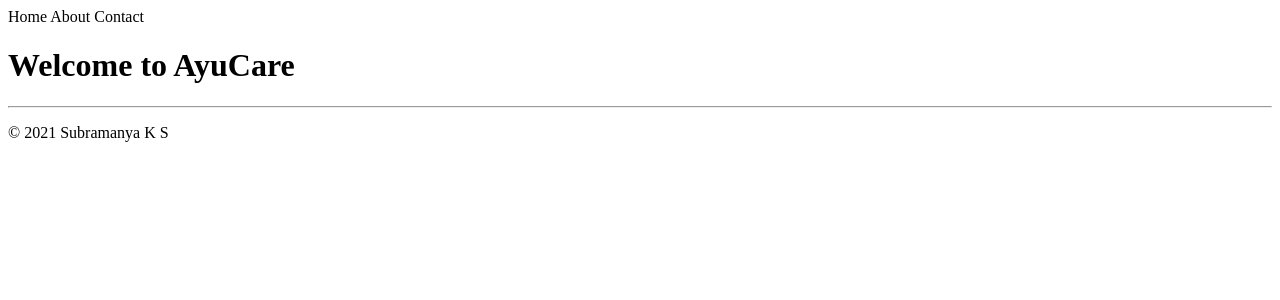
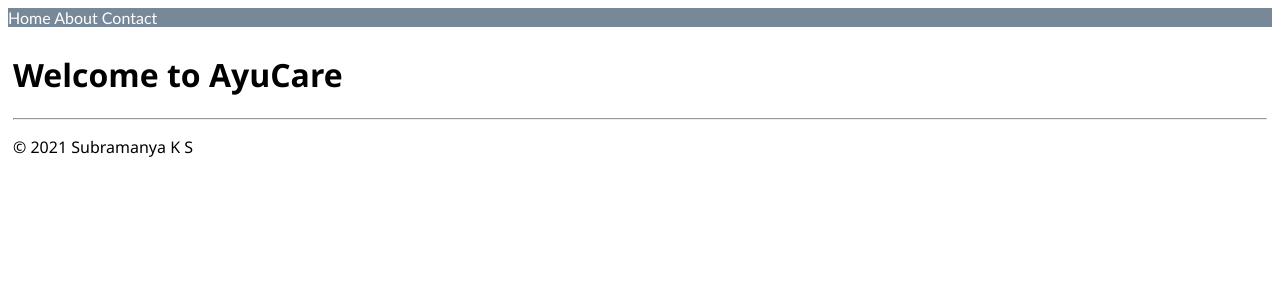
Before and after one commit to SubramanyaKS/AyuCareManagement, a Django app: page /home/ in a window 1280 px wide. Shown: the top 300 px of the page. Run offline with Django 3.2, Linux system fonts and the light colour scheme; parts of the project's set-up code (start-up, migrations or seed data) failed here and were passed over.

Commit message:
Third commit

```diff
--- a/Ayucare/urls.py
+++ b/Ayucare/urls.py
@@ -14,6 +14,7 @@ Including another URLconf
     2. Add a URL to urlpatterns:  path('blog/', include('blog.urls'))
 """
 from AyucareApp.views import nhome
+from AyucareApp.views import about
 from django.contrib import admin
 from django.urls import path
 
--- a/AyucareApp/templates/layout.html
+++ b/AyucareApp/templates/layout.html
@@ -1,21 +1,21 @@
 {% load static %}
-<!DOCTYPEhtml>
+<!DOCTYPE html>
 <html>
 <head>
-<metacharset="utf-8"/>
+<meta charset="utf-8"/>
 <title>{% block title %}{% endblock %}</title>
 
-<linkrel="stylesheet"type="text/css"href="{% static 'Ayucare/site.css' %}"/>
+<link rel="stylesheet" type="text/css" href="{% static 'site.css' %}"/>
 </head>
 
 <body>
-<divclass="navbar">
+<div class="navbar">
 <ahref="/home"class="navbar-brand">Home</a>
 <ahref="/about"class="navbar-item">About</a>
 <ahref="/contact"class="navbar-item">Contact</a>
 </div>
 
-<divclass="body-content">
+<div class="body-content">
     {% block content %}
     {% endblock %}
 <hr/>
```
Also changed, not shown: AyucareApp/views.py (line endings or trailing spaces), 1 other file.
